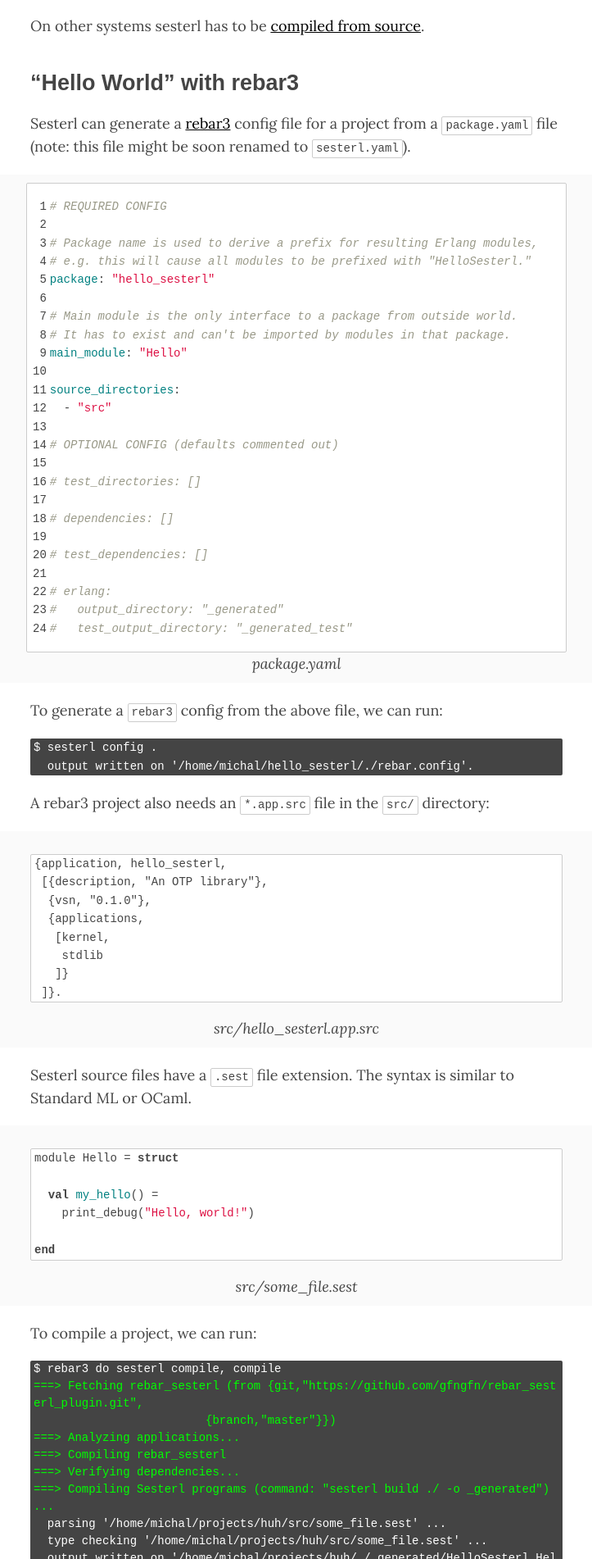
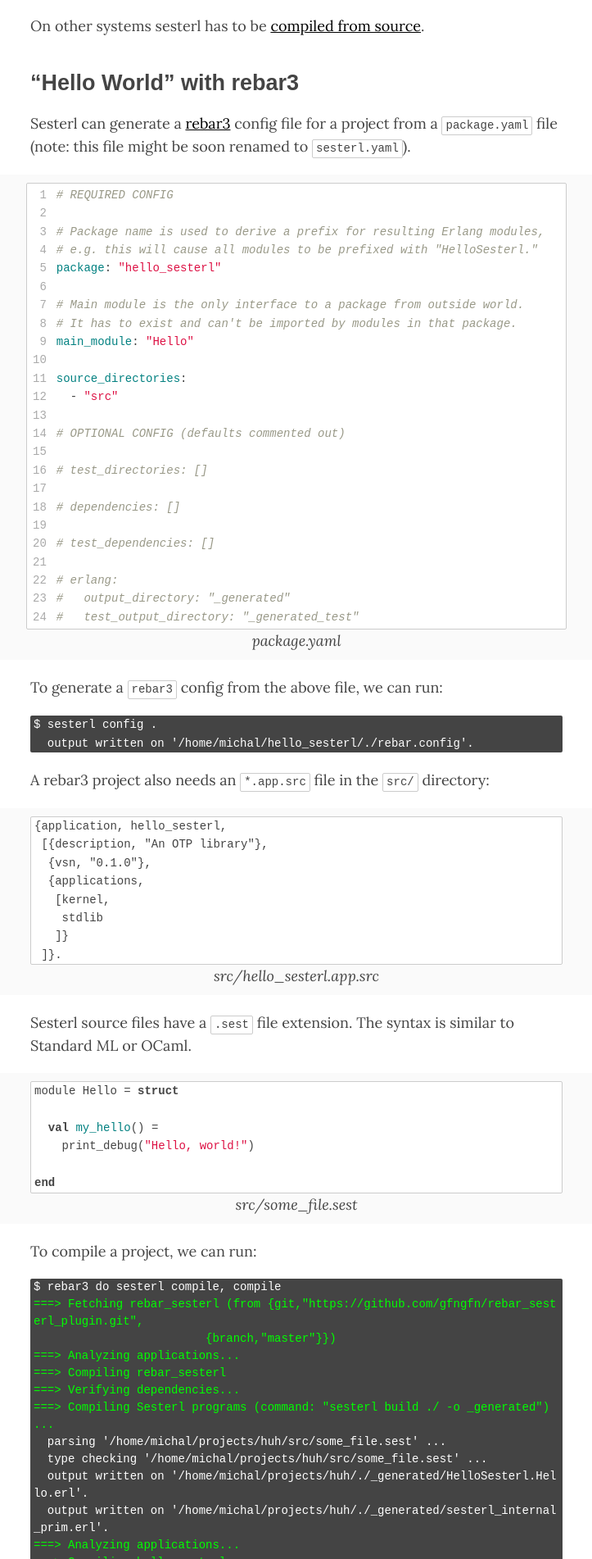
Before and after one commit to michallepicki/blog, a Jekyll site: the page built from _posts/2021-06-06-notes-on-using-sesterl.md, in a window 1280 px wide. Shown: the part 629-2531 px from the top of the page at 82% size, without its empty margins (278-1001 px from the left). Built offline with Jekyll 4.4.1, drawn with Linux system fonts in a browser that asks for light colours.

Commit message:
hide numbers a bit more

```diff
--- a/_includes/styles.css
+++ b/_includes/styles.css
@@ -45,8 +45,13 @@ figcaption {
 }
 
 /* general spacing */
+
 html, body {
   height: 100%;
+  margin: unset;
+}
+
+pre {
   margin: unset;
 }
 
@@ -154,6 +159,8 @@ figure code, div.highlighter-rouge code {
 
 .lineno {
   text-align: right;
+  color: #aaa;
+  padding-right: 8px;
 }
 
 div.terminal code, code.terminal {
```
